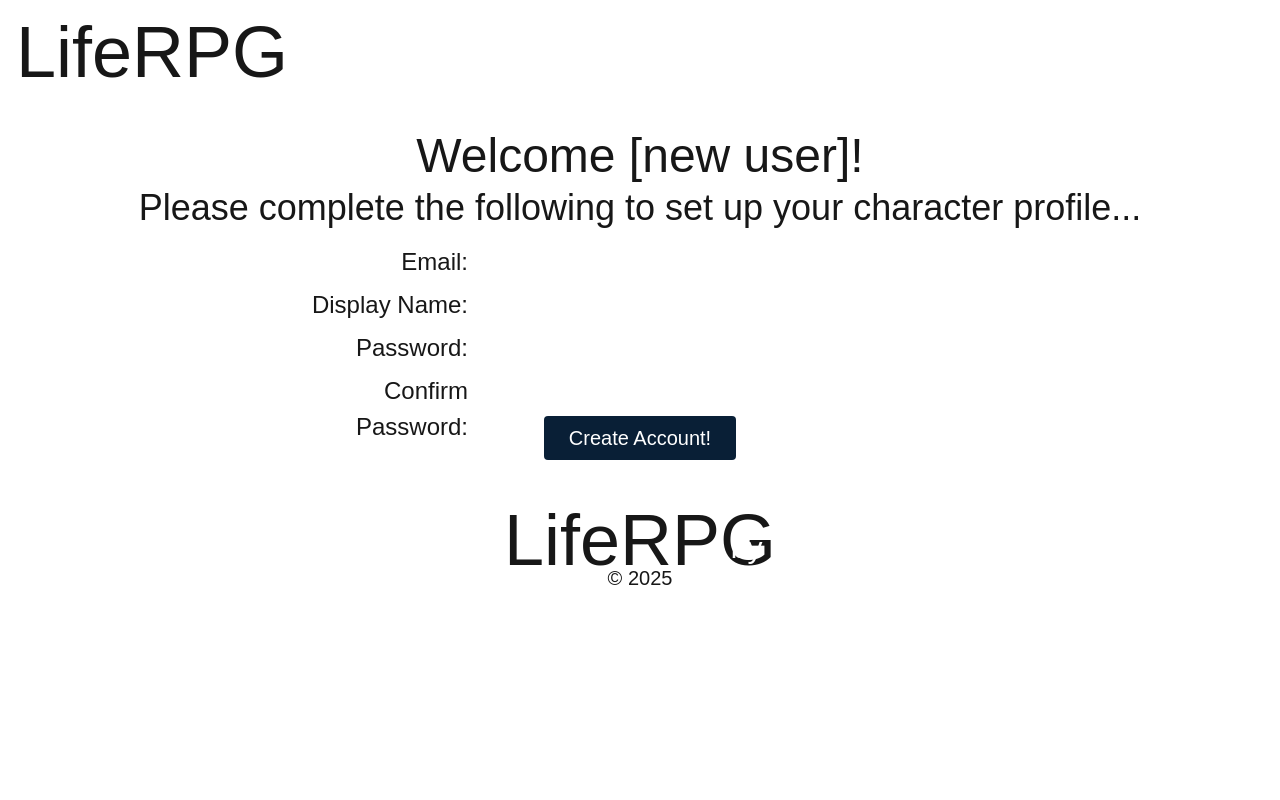
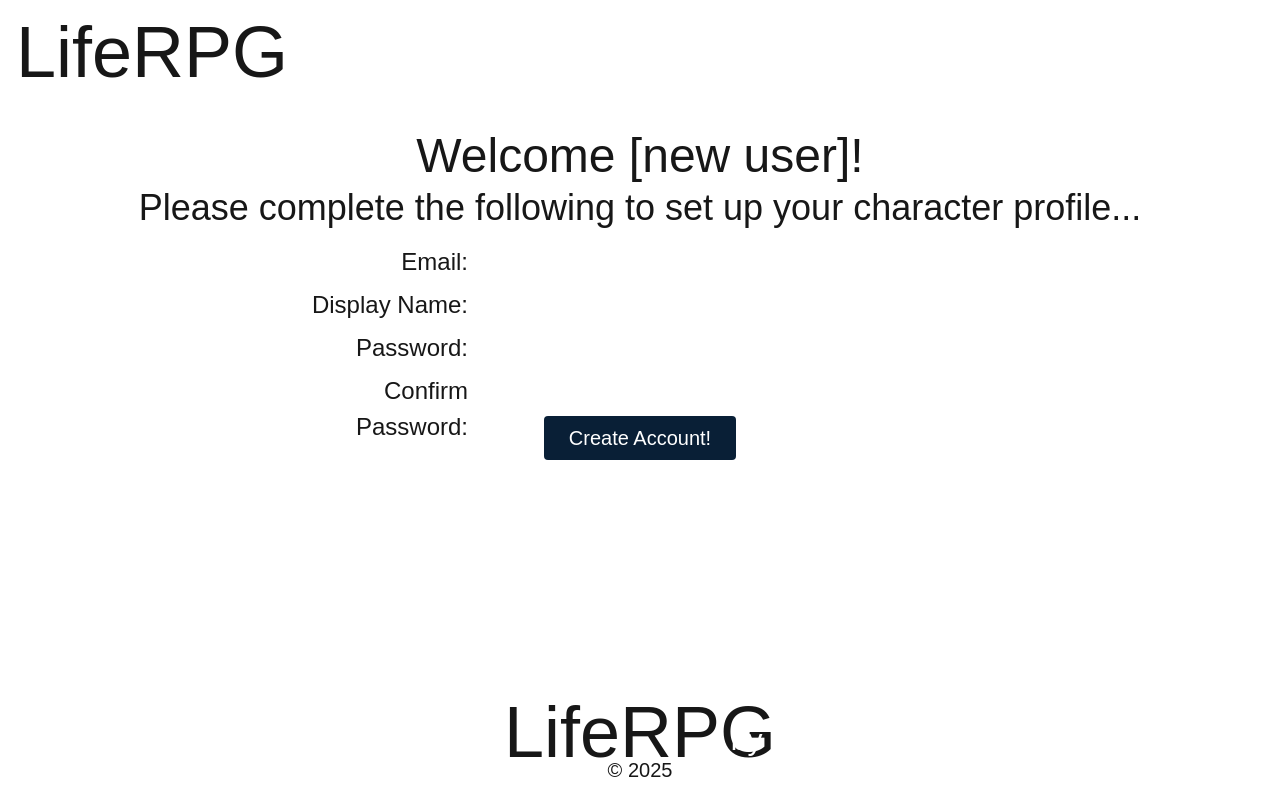
Before and after one commit to Daltraxx/life-rpg, a Next.js app: page /create-account in a window 1280 px wide. Built offline with nearby package versions, Linux system fonts and the light colour scheme; a web font is replaced by a local one.

Commit message:
make account creation page take full viewport height

```diff
--- a/src/app/(account-creation)/layout.tsx
+++ b/src/app/(account-creation)/layout.tsx
@@ -1,11 +1,12 @@
 import Header from "@/app/ui/account-creation/Header/Header";
 import Footer from "@/app/ui/account-creation/Footer/Footer";
+import styles from "./styles.module.css";
 
 export default function Layout({ children }: { children: React.ReactNode }) {
   return (
     <div>
       <Header />
-      <main>{children}</main>
+      <main className={styles.mainContent}>{children}</main>
       <Footer />
     </div>
   );
--- /dev/null
+++ b/src/app/(account-creation)/styles.module.css
@@ -0,0 +1,3 @@
+.mainContent {
+  min-height: calc(100vh - 14rem);
+}
```
